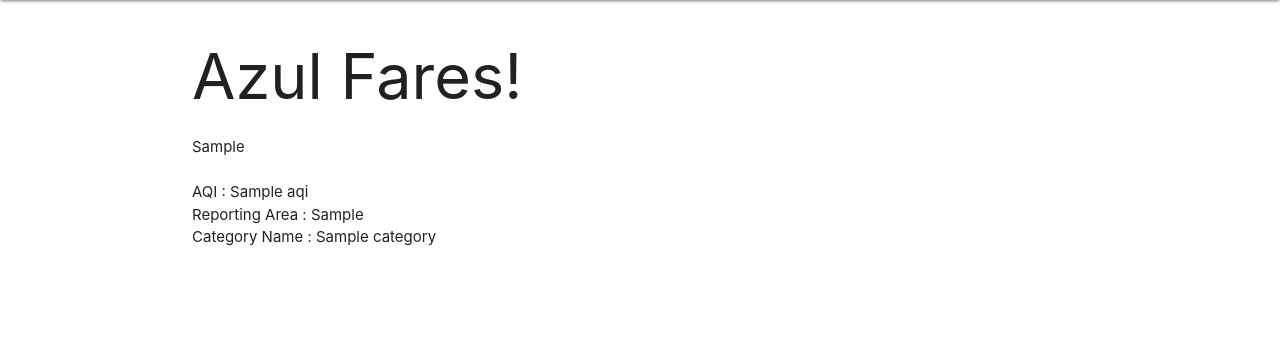
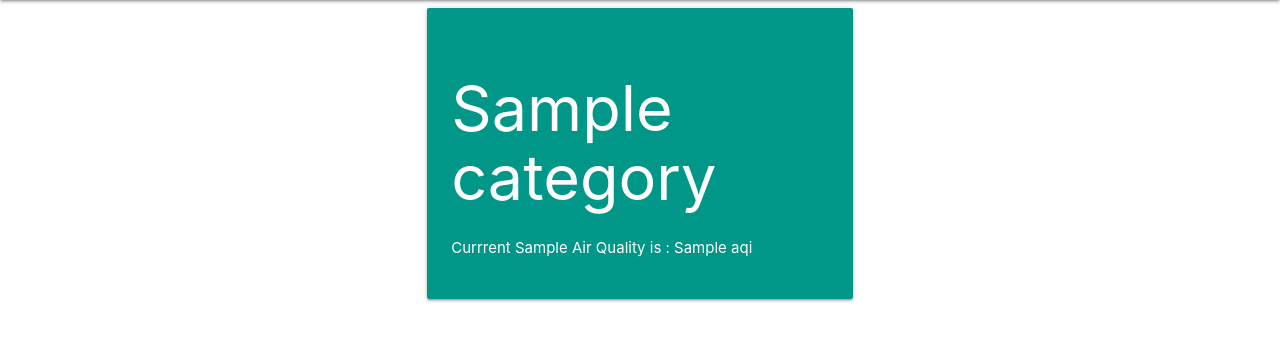
Before and after one commit to faressiouane/weather_quality, a Django app: template lookup/templates/home.html in a window 1280 px wide. Shown: the part 64-405 px from the top of the page. Run offline with Django 3.2, Linux system fonts and the light colour scheme; the template is opened without the code that fills it: most values are stand-ins (such as "Sample title", 1, 10 or a date in 2020).

Commit message:
customized air quality preview with materialize.css card panel component

```diff
--- a/lookup/templates/home.html
+++ b/lookup/templates/home.html
@@ -6,20 +6,35 @@
 {% block content %}
 
 <div class="container">
-    <h1>Azul Fares!</h1>
-
-    {{ api.0 }}
-
-    <br> <br>
+    <div class="row">
 
 
-    AQI : {{ api.0.AQI}}
-    <br>
-    Reporting Area : {{ api.0.ReportingArea}}
-    <br>
-    Category Name : {{ api.0.Category.Name }}
+
+        <div style="overflow: auto; clear : both;"></div>
+
+        {% if api %}
+
+        {% if api == "Error..." %}
+        Sorry , something went wrong!
+        {% else %}
+
+        <div class="col s12 m6 push-m3">
+            <div class="card-panel teal">
+                <span class="white-text">
+
+                    <h1>{{ api.0.Category.Name }}</h1>
+                    <p>Currrent {{api.0.ReportingArea}} Air Quality is : {{api.0.AQI}}</p>
+
+                </span>
+            </div>
+        </div>
 
 
+        {%endif%}
+        {% endif %}
+
+
+    </div>
 </div>
 
 {% endblock content %}
```
